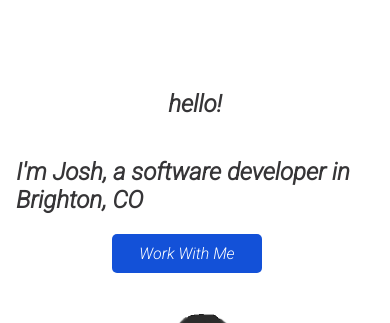
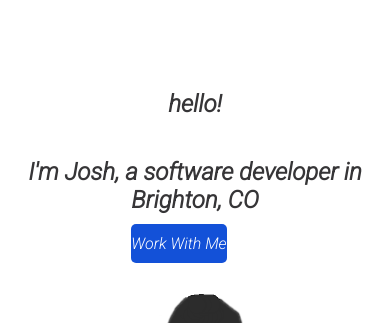
Before and after one commit to josharagon/josharagon-website, a React (Create React App) app: page / in a window 390 px wide. Shown: the part 164-487 px from the top of the page. Built offline with nearby package versions, Linux system fonts and the light colour scheme.

Commit message:
Add function to button and add some more mobile styling

```diff
--- a/src/App.js
+++ b/src/App.js
@@ -77,7 +77,7 @@ class App extends Component {
                 spy={true}
                 smooth={true}
                 offset={-70}
-                duration={500}
+                duration={800}
               >
                 <a>my work</a>
               </Link>
@@ -87,7 +87,7 @@ class App extends Component {
                 spy={true}
                 smooth={true}
                 offset={-70}
-                duration={500}
+                duration={800}
               >
                 <a>contact me</a>
               </Link>
@@ -103,7 +103,16 @@ class App extends Component {
             <div className='hello-me'>
               <h1>hello!</h1>
               <h2>I'm Josh, a software developer in Brighton, CO</h2>
-              <a className='work-with-me'> Work With Me</a>
+              <Link
+                activeClass="active"
+                to="contact"
+                spy={true}
+                smooth={true}
+                offset={-70}
+                duration={800}
+              >
+                <a className='work-with-me'> Work With Me</a>
+              </Link>
             </div>
             <img src={me} className='me-image' height='500px'></img>
           </section>
--- a/src/App.scss
+++ b/src/App.scss
@@ -140,6 +140,7 @@ body {
     }
 
     .hello-me {
+        text-align: center;
         align-items: center;
         margin-bottom: 35px;
     }
@@ -163,6 +164,10 @@ body {
         align-self: center;
     }
 
+    .summary-head {
+        text-align:center;
+    }
+
     .my-summary {
         margin:0;
     }
```
